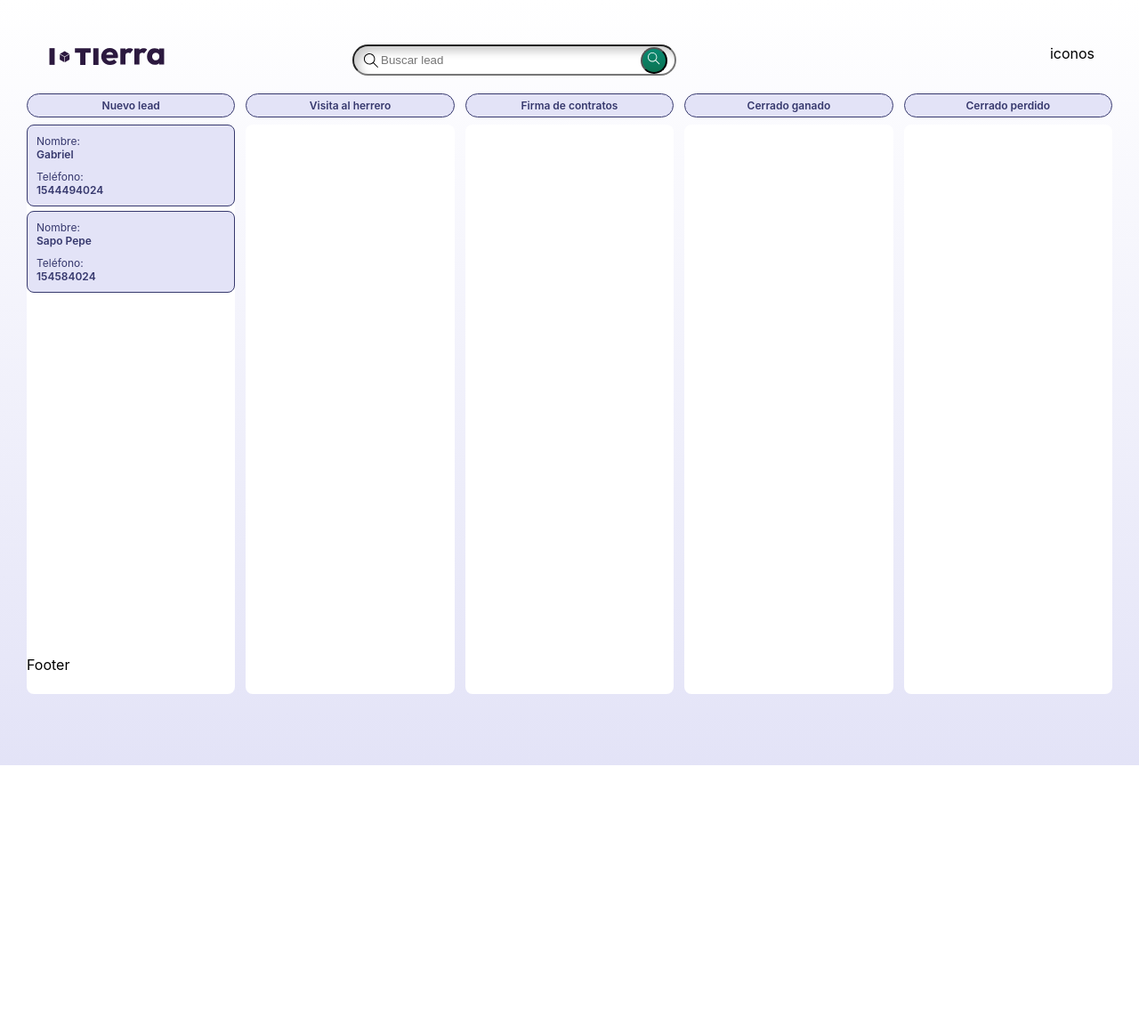
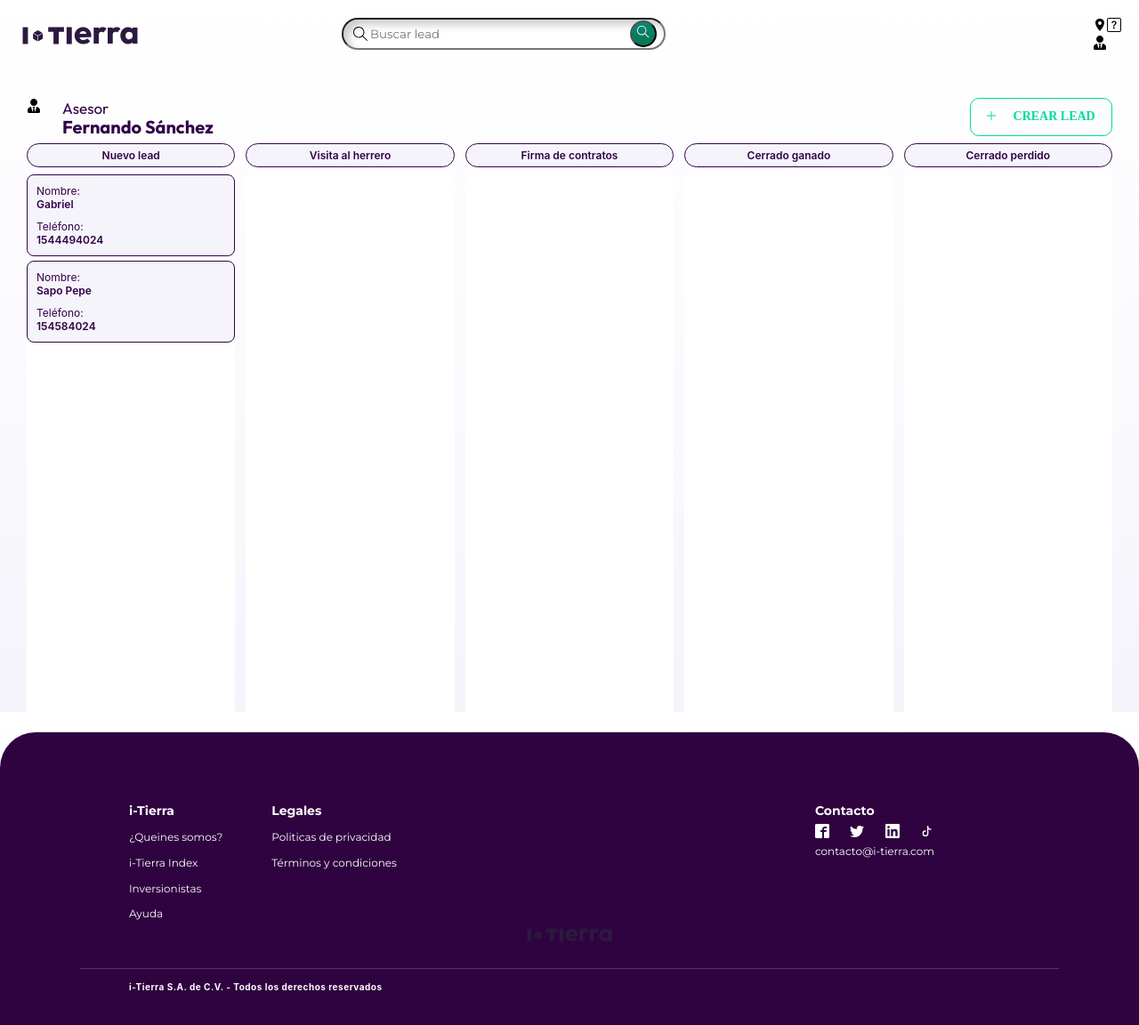
Before and after one commit to gabrgoli/ITERRA, a React (Create React App) app: page / in a window 1280 px wide. Shown: the top 1152 px of the page at 89% size. Before the commit the page ends 860 px from the top, so only its background shows below. Built offline with nearby package versions, Linux system fonts and the light colour scheme.

Commit message:
footer created

```diff
--- /dev/null
+++ b/src/components/ButtonCreate/ButtonCreate.css
@@ -0,0 +1,17 @@
+.ButtonCreate{
+    display: flex;
+    justify-content: space-between;
+    border: 1.8px solid var(--color3);
+    border-radius: 10px;
+    width: 160px;
+    height: 43px;
+    font: normal normal bold 14px/15px Poppins;
+    padding: 11.68px 18.27px 11.68px 16px;
+    background-color: transparent;
+    color: var(--color3);
+
+}
+
+.ButtonCreate svg{
+    color: var(--color3);
+}
--- a/src/components/ButtonCreate/ButtonCreate.jsx
+++ b/src/components/ButtonCreate/ButtonCreate.jsx
@@ -1,7 +1,12 @@
 import React from 'react'
+import './ButtonCreate.css'
+import {BsPlusLg} from "react-icons/bs";
 
 export const ButtonCreate = () => {
   return (
-    <div>ButtonCreate</div>
+    <button className='ButtonCreate'>
+      <BsPlusLg/>
+       CREAR LEAD
+    </button>
   )
 }
--- /dev/null
+++ b/src/components/Footer/Footer.css
@@ -0,0 +1,63 @@
+.Footer{
+    color: white;
+    background-color: #2F0340;
+    padding-left: 90px;
+    padding-right: 90px;
+    padding-top: 75px;
+    padding-bottom: 33px;
+    border-radius: 40px 40px 0px 0px;
+}
+
+.Footer > div{
+    display: flex;
+    justify-content: space-between;
+}
+
+.Footer > div > div{
+    display: flex;
+}
+
+.Footer > div > div:last-child{
+    display: flex;
+    flex-direction: column;
+    margin-right: 140px;
+}
+
+
+.Footer > div > div > div{
+    display: flex;
+    flex-direction: column;
+    margin-left: 55px;
+}
+
+.Footer h1{
+    font: normal normal bold 14px/9px Montserrat;
+}
+
+.Footer h2{
+    font: normal normal normal 12px/9px Montserrat;
+}
+
+.Footer h4{
+    font: normal normal medium 10px/9px Montserrat;
+    font-size: 10px;
+    letter-spacing: 0.5px;
+    margin-left: 55px;
+}
+
+.Footer img{
+    width: 136px;
+    height: 20px;
+    margin: auto;
+}
+
+.Footer-Logo{
+    border-bottom: 1.5px solid #7070707E;
+    padding-bottom: 27px;
+}
+
+.Footer-Icons{
+    display:flex;
+    flex-direction: row;
+    justify-content: space-between;
+}
--- a/src/components/Footer/Footer.jsx
+++ b/src/components/Footer/Footer.jsx
@@ -1,7 +1,54 @@
 import React from 'react'
+import './Footer.css'
+import { ImFacebook2 } from "react-icons/im";
+import { ImTwitter } from "react-icons/im";
+import { SiLinkedin } from "react-icons/si";
+import { TbBrandTiktok } from "react-icons/tb";
+
 
 export const Footer = () => {
   return (
-    <div>Footer</div>
+    <div className='Footer'>
+
+      <div>
+        <div>
+          <div>
+            <h1>i-Tierra</h1>
+            <h2>¿Queines somos?</h2>
+            <h2>i-Tierra Index</h2>
+            <h2>Inversionistas</h2>
+            <h2>Ayuda</h2>
+          </div>
+          <div>
+            <h1>Legales</h1>
+            <h2>Politicas de privacidad</h2>
+            <h2>Términos y condiciones</h2>
+          </div>
+        </div>
+        <div >
+          <h1>Contacto</h1>
+          <div1 className='Footer-Icons'>
+            <ImFacebook2/>
+            <ImTwitter/>
+            <SiLinkedin/>
+            <TbBrandTiktok/>
+          </div1>
+          <h2>contacto@i-tierra.com</h2>
+        </div>
+      </div>
+
+      <div className='Footer-Logo'>
+        <img src="logo.svg" alt="imagen" />
+      </div>
+
+      <div>
+        <div >
+          <h4>i-Tierra S.A. de C.V. - Todos los derechos reservados</h4>
+        </div>
+        <div>
+
+        </div>
+      </div>
+    </div>
   )
 }
--- a/src/components/NavBar/NavBar.jsx
+++ b/src/components/NavBar/NavBar.jsx
@@ -1,12 +1,19 @@
 import React from 'react'
 import { SearchBar } from '../SearchBar/SearchBar'
+import { IoLocationSharp } from "react-icons/io5";
+import { BsQuestionSquare } from "react-icons/bs";
+import { FaUserTie } from "react-icons/fa";
 import './NavBar.css'
 export const NavBar = () => {
   return (
     <div className='NavBar'>
         <img src="logo.svg" alt="itierra" />
         <div className='NavBar-SearchBar'><SearchBar/></div>
-        <div>iconos</div>
+        <div>
+          <IoLocationSharp/>
+          <BsQuestionSquare/>
+          <div><FaUserTie/></div>
+        </div>
     </div>
   )
 }
--- a/src/components/SearchBar/SearchBar.css
+++ b/src/components/SearchBar/SearchBar.css
@@ -23,6 +23,8 @@
     padding: 8px 30px;
     min-width: 300px;
     box-shadow: inset 6px 6px 10px 0 rgba(0, 0, 0, 0.2), inset -6px -6px 10px 0 rgba(255, 255, 255, 0.5);
+    /* font: normal normal medium 12px/9px Montserrat; */
+    font-family: Montserrat;
 
 }
 
--- a/src/index.css
+++ b/src/index.css
@@ -1,12 +1,21 @@
+
+@import url('https://fonts.googleapis.com/css2?family=Outfit:wght@100;200;300;400;500;600;700;800;900&display=swap');
+
+@import url('https://fonts.googleapis.com/css2?family=Montserrat:ital,wght@0,100;0,200;0,300;0,400;0,500;0,600;0,700;0,800;0,900;1,100;1,200;1,300;1,400;1,500;1,600;1,700;1,800;1,900&family=Outfit:wght@100;200;300;400;500;600;700;800;900&display=swap');
+
+
+
 :root {
-  --color1: rgb(54, 56, 109);
-  --color2: rgb(227, 227, 247);
+  --color1: #300248;
+  --color2: #F6F4FB;
+  --color3: #03D99D;
+  --color4: #A994D8;
   min-height: 80vh;
 }
 
 html{
   height: 100%;
-  padding: 30px;
+  box-sizing: border-box;
 }
 
 
@@ -22,6 +31,7 @@ body {
   flex:1;
   background: rgb(145,150,177);
   background: linear-gradient(0deg, var(--color2) 0%, rgba(255,255,255,1) 100%);
+  box-sizing: border-box;
 }
 
 code {
--- a/src/pages/Home/Home.css
+++ b/src/pages/Home/Home.css
@@ -1,3 +1,44 @@
+.HomePage{
+    padding: 30px;
+}
+
+.home-userAndButton{
+    display: flex;
+    justify-content: space-between;
+    align-items: center;
+}
+.home-userAndButton > div {
+    min-width: 110px;
+    display: flex;
+    flex-direction: row;
+    justify-content: space-between;
+}
+
+.home-userAndButton > div > div{
+    display: flex;
+    flex-direction: column;
+    align-items: flex-start;
+    width: 70px;
+}
+
+.home-userAndButton > div > div > h1{
+    font-size: 20px;
+    color: var(--color1);
+    font: normal normal normal 17px/21px Outfit;
+    margin: 0;
+}
+
+.home-userAndButton > div > div> h2{
+    font: normal normal bold 17px/21px Outfit;
+    font-size: 20px;
+    min-width: 200px;
+    color: var(--color1);
+    margin: 0;
+}
+
+
+
+
 .home-table{
     display: grid;
     grid-template-columns: repeat(5,1fr);
--- a/src/pages/Home/Home.jsx
+++ b/src/pages/Home/Home.jsx
@@ -1,35 +1,45 @@
 import React from 'react'
+import { ButtonCreate } from '../../components/ButtonCreate/ButtonCreate'
 import { EntryList } from '../../components/EntryList/EntryList'
 import LayoutPrincipal from '../../layoutPrincipal/LayoutPrincipal'
 import './Home.css'
+import { FaUserTie } from "react-icons/fa";
 const Home = () => {
   return (
     <LayoutPrincipal>
 
+        <div className='HomePage'>
+            <div className='home-userAndButton'>
+                <div>
+                        <FaUserTie/>
+                    <div>
+                        <h1>Asesor</h1>
+                        <h2>Fernando Sánchez</h2>
+                    </div>
+                </div>
+                <ButtonCreate/>
+            </div>
             <div className='home-table'>
                 <div>
                     <h1>Nuevo lead</h1>
                     <EntryList status='nuevo'/>
                 </div>
-
                 <div>
                     <h1>Visita al herrero</h1>
                     <EntryList status='visita'/>
                 </div>
-
                 <div>
                     <h1>Firma de contratos</h1>
                     <EntryList status='firma'/>
                 </div>
-
                 <div>
                     <h1>Cerrado ganado</h1>
                     <EntryList status='ganado'/>
                 </div>
-
                 <div>
                     <h1>Cerrado perdido</h1>
                     <EntryList status='perdido'/>
+                </div>
             </div>
         </div>
 
--- a/src/redux/reducer.js
+++ b/src/redux/reducer.js
@@ -14,34 +14,14 @@ const initialState = {
     tel:'154584024',
     status:'nuevo'
   }
-],
+  ],
   isDragging: false,
   sideMenuOpenClose:false,
   darkMode:false,
 }
 
-
-function entryUpdated(state,action){
-  let array = [];
-  state.entries.map((entry) =>{
-    //console.log('action.payload',action.payload)
-    if(entry._id === action.payload[0]._id){
-      entry._id = action.payload[0]._id;
-      entry.name = action.payload[0].name;
-      entry.tel = action.payload[0].tel;
-      entry.status = action.payload[0].status;
-    }
-    //return entry;
-
-  })
-  return state.entries;
-}
-
-
 const rootReducer = createReducer(initialState, (builder) => {
   builder
-
-
 
                           ///////////////
                          //  ACCIONES //
@@ -56,22 +36,15 @@ const rootReducer = createReducer(initialState, (builder) => {
     })
 
     .addCase(actions.UPDATEENTRY, (state, action) => {
-     // let value=entryUpdated(state,action)
-      //console.log('value es:',value)
-      console.log('action.payload',action.payload[0])
-      let newArray=state.entries.map((entry) =>{
+      console.log("action es:",action.payload)
+      state.entries=state.entries.map((entry) =>{
       if(entry._id === action.payload[0]._id){
         entry.status=action.payload.status
         return entry
       }
       return entry
-
      })
-      console.log("newArray",newArray)
-      //return state.entries
-      state.entries=newArray;
     })
-
 
 })
 export default rootReducer
```
Lines whose indentation alone changed are shown as unchanged.
